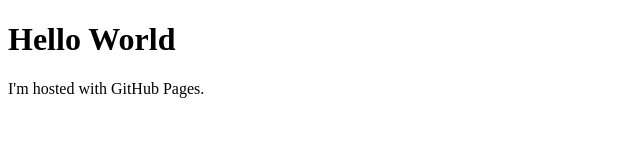
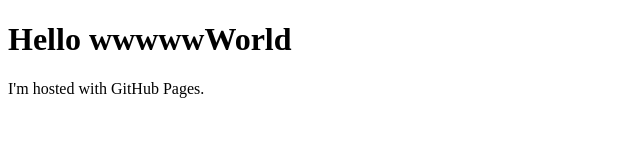
Before and after one commit to robbeca/robbeca.github.io, a plain HTML site: page index.html in a window 1280 px wide. Shown: the whole page, without its empty margins (0-640 px from the left). Drawn offline with Linux system fonts and the light colour scheme.

Commit message:
Update index.html

```diff
--- a/index.html
+++ b/index.html
@@ -1,7 +1,7 @@
 <!DOCTYPE html>
 <html>
 <body>
-<h1>Hello World</h1>
+<h1>Hello wwwwwWorld</h1>
 <p>I'm hosted with GitHub Pages.</p>
 </body>
 </html>
```
